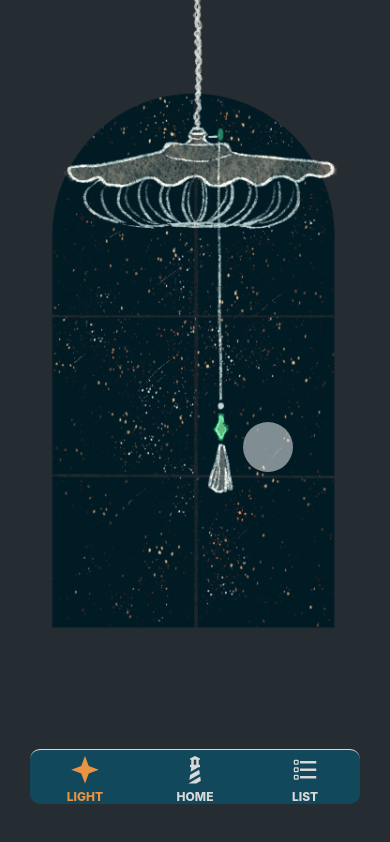
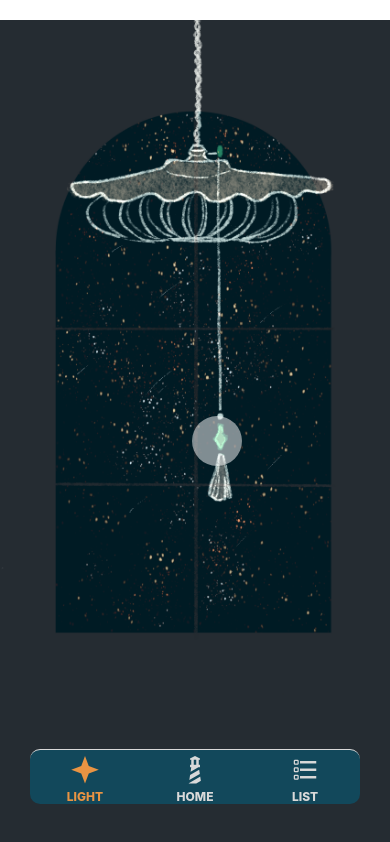
Before and after one commit to meminn422/tinyMilky, a React Native app: screen /Light in a window 390 px wide. Built offline with nearby package versions, Linux system fonts and the light colour scheme.

Commit message:
Add files via upload

```diff
--- a/App.js
+++ b/App.js
@@ -1,14 +1,40 @@
+  // import React from 'react';
+  // import { StyleSheet, SafeAreaView } from 'react-native';
+  // import Navigation from './src/navigation';
+
+  // const App = () => {
+  //   return (
+  //     <SafeAreaView style={{ flex: 1 }}>
+  //       <Navigation style={{margintop: 20}}/>
+  //     </SafeAreaView>
+  //   );
+  // };
+
+
+  // export default App;
+
+
 import React from 'react';
 import { StyleSheet, SafeAreaView } from 'react-native';
+import { Provider } from 'react-redux';
+import { store } from './src/redux/store';
 import Navigation from './src/navigation';
 
 const App = () => {
   return (
-    <SafeAreaView style={{ flex: 1 }}>
-      <Navigation style={{margintop: 20}}/>
-    </SafeAreaView>
+    <Provider store={store}>
+      <SafeAreaView style={styles.container}>
+        <Navigation />
+      </SafeAreaView>
+    </Provider>
   );
 };
 
+const styles = StyleSheet.create({
+  container: {
+    flex: 1,
+    marginTop: 20,
+  },
+});
 
 export default App;
--- /dev/null
+++ b/src/components/FoodEntryModal.js
@@ -0,0 +1,76 @@
+import React from 'react';
+import { View, Text, TextInput, TouchableOpacity, StyleSheet, Modal } from 'react-native';
+
+const FoodEntryModal = ({ visible, onClose }) => {
+  return (
+    <Modal
+      animationType="slide"
+      transparent={true}
+      visible={visible}
+      onRequestClose={onClose}
+    >
+      <View style={styles.modalContainer}>
+        <View style={styles.modalView}>
+          <TextInput style={styles.input} placeholder="EXP: 2025/2/30" placeholderTextColor="#000" />
+          <TextInput style={styles.input} placeholder="FOOD NAME: MILK" placeholderTextColor="#000" />
+          <TextInput style={styles.input} placeholder="PURCHASE DATE: YYYY/MM/DD" placeholderTextColor="#000" />
+          <TextInput
+            style={[styles.input, styles.noteInput]}
+            placeholder="NOTE: Sh~Don't write too much"
+            placeholderTextColor="#000"
+            multiline
+          />
+          <View style={styles.buttonContainer}>
+            <TouchableOpacity style={styles.button} onPress={onClose}>
+              <Text style={styles.buttonText}>CANCEL</Text>
+            </TouchableOpacity>
+            <TouchableOpacity style={styles.button} onPress={onClose}>
+              <Text style={styles.buttonText}>YES</Text>
+            </TouchableOpacity>
+          </View>
+        </View>
+      </View>
+    </Modal>
+  );
+};
+
+const styles = StyleSheet.create({
+  modalContainer: {
+    flex: 1,
+    justifyContent: 'center',
+    alignItems: 'center',
+    backgroundColor: 'rgba(0,0,0,0.5)',
+  },
+  modalView: {
+    width: '90%',
+    backgroundColor: '#B4C6C8',
+    padding: 20,
+    borderRadius: 10,
+  },
+  input: {
+    width: '100%',
+    backgroundColor: '#DCE1E3',
+    padding: 10,
+    marginBottom: 15,
+    borderRadius: 5,
+  },
+  noteInput: {
+    height: 100,
+  },
+  buttonContainer: {
+    flexDirection: 'row',
+    justifyContent: 'space-between',
+  },
+  button: {
+    backgroundColor: '#fff',
+    padding: 10,
+    borderRadius: 5,
+    width: '45%',
+    alignItems: 'center',
+  },
+  buttonText: {
+    color: '#000',
+  },
+});
+
+export default FoodEntryModal;
--- a/src/components/TurnOn_Light.js
+++ b/src/components/TurnOn_Light.js
@@ -2,7 +2,7 @@ import React, { useState, useEffect, useRef } from 'react';
 import { View, Text, StyleSheet, Modal, Image, TouchableOpacity, Animated } from 'react-native';
 
 const TurnOn = ({ visible, onClose }) => {
-  const [count, setCount] = useState(0); // 初始值设为0
+  const [count, setCount] = useState(0);
   const opacity = useRef(new Animated.Value(0)).current;
 
   useEffect(() => {
--- a/src/components/newAdd.js
+++ b/src/components/newAdd.js
@@ -1,11 +1,13 @@
 import React, { useState } from 'react';
 import { View, TouchableOpacity, Animated, StyleSheet } from 'react-native';
 import { Ionicons } from '@expo/vector-icons';
+import FoodEntryModal from './FoodEntryModal';
 
-const NewAdd=()=>{
-    const [isExpanded, setIsExpanded] = useState(false);
+const NewAdd = () => {
+  const [isExpanded, setIsExpanded] = useState(false);
   const [rotation] = useState(new Animated.Value(0));
   const [buttonOpacity] = useState(new Animated.Value(0));
+  const [isModalVisible, setIsModalVisible] = useState(false);
 
   const toggleExpand = () => {
     if (isExpanded) {
@@ -47,17 +49,21 @@ const NewAdd=()=>{
     transform: [{ rotate: rotationInterpolate }],
   };
 
+  const handlePencilPress = () => {
+    setIsModalVisible(true);
+  };
+
   return (
     <View style={styles.container}>
       <View style={styles.buttonsContainer}>
         {isExpanded && (
           <>
-            <Animated.View style={[styles.button, { opacity: buttonOpacity,right: 10, bottom: 80  }]}>
-              <TouchableOpacity style={styles.iconButton}>
+            <Animated.View style={[styles.button, { opacity: buttonOpacity, right: 10, bottom: 80 }]}>
+              <TouchableOpacity style={styles.iconButton} onPress={handlePencilPress}>
                 <Ionicons name="pencil-outline" size={24} color="#fff" />
               </TouchableOpacity>
             </Animated.View>
-            <Animated.View style={[styles.button, { opacity: buttonOpacity,right: 10, bottom: 60  }]}>
+            <Animated.View style={[styles.button, { opacity: buttonOpacity, right: 10, bottom: 60 }]}>
               <TouchableOpacity style={styles.iconButton}>
                 <Ionicons name="scan-outline" size={24} color="#fff" />
               </TouchableOpacity>
@@ -70,6 +76,7 @@ const NewAdd=()=>{
           <Ionicons name="add" size={24} color="#fff" />
         </Animated.View>
       </TouchableOpacity>
+      <FoodEntryModal visible={isModalVisible} onClose={() => setIsModalVisible(false)} />
     </View>
   );
 };
@@ -86,7 +93,6 @@ const styles = StyleSheet.create({
     position: 'relative',
     bottom: 20,
     right: 25,
-
   },
   button: {
     // marginBottom: 10,
@@ -100,9 +106,7 @@ const styles = StyleSheet.create({
     borderRadius: 25,
     justifyContent: 'center',
     alignItems: 'center',
-
   },
-
   mainButton: {
     backgroundColor: '#6E8A92',
     width: 60,
@@ -110,8 +114,8 @@ const styles = StyleSheet.create({
     borderRadius: 30,
     justifyContent: 'center',
     alignItems: 'center',
-    right:30,
-    bottom:30,
+    right: 30,
+    bottom: 30,
   },
 });
 
--- /dev/null
+++ b/src/redux/foodEntrySlice.js
@@ -0,0 +1,26 @@
+import { createSlice } from '@reduxjs/toolkit';
+
+const initialState = {
+  expDate: '',
+  foodName: '',
+  purchaseDate: '',
+  note: '',
+};
+
+const foodEntrySlice = createSlice({
+  name: 'foodEntry',
+  initialState,
+  reducers: {
+    setFoodEntry: (state, action) => {
+      const { expDate, foodName, purchaseDate, note } = action.payload;
+      state.expDate = expDate;
+      state.foodName = foodName;
+      state.purchaseDate = purchaseDate;
+      state.note = note;
+    },
+  },
+});
+
+export const { setFoodEntry } = foodEntrySlice.actions;
+
+export default foodEntrySlice.reducer;
--- /dev/null
+++ b/src/redux/store.js
@@ -0,0 +1,8 @@
+import { configureStore } from '@reduxjs/toolkit';
+import foodEntryReducer from './foodEntrySlice';
+
+export const store = configureStore({
+  reducer: {
+    foodEntry: foodEntryReducer,
+  },
+});
--- a/src/screens/LightScreen.js
+++ b/src/screens/LightScreen.js
@@ -20,10 +20,7 @@ const TownScreen = () => {
         style={styles.image}
         resizeMode="cover"
       />
-
-      <TouchableOpacity style={styles.triggerArea} onPress={handlePress}>
-        {/* 這裡是你的觸發區域 */}
-      </TouchableOpacity>
+      <TouchableOpacity style={styles.triggerArea} onPress={handlePress}/>
       <TurnOn visible={modalVisible} onClose={handleCloseModal} />
     </View>
   );
@@ -40,14 +37,14 @@ const styles = StyleSheet.create({
   },
   triggerArea: {
     position: 'absolute',
-    top: '50%',
-    right: '25%', // 調整右側偏移量以使其位於中間偏右位置
-    width: 50, // 調整寬度和高度以使其成為一個可點擊的區域
+    top: '48%',
+    right: '38%',
+    width: 50,
     height: 50,
     justifyContent: 'center',
     alignItems: 'center',
     backgroundColor: 'rgba(255, 255, 255, 0.5)',
-    borderRadius: 25, // 讓它成為一個圓形
+    borderRadius: 25,
   },
 });
 
```
